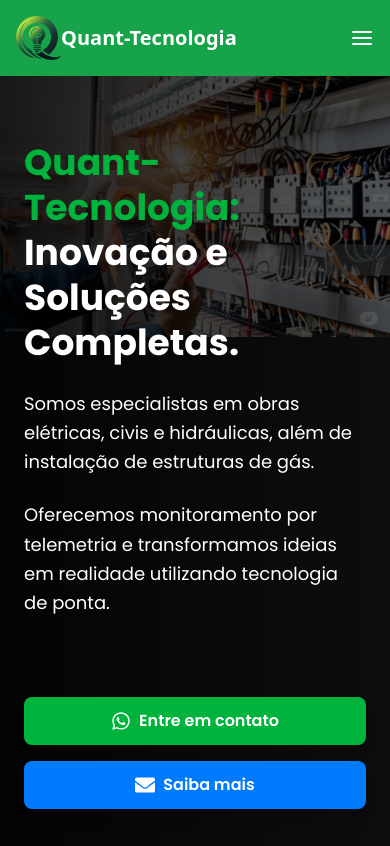
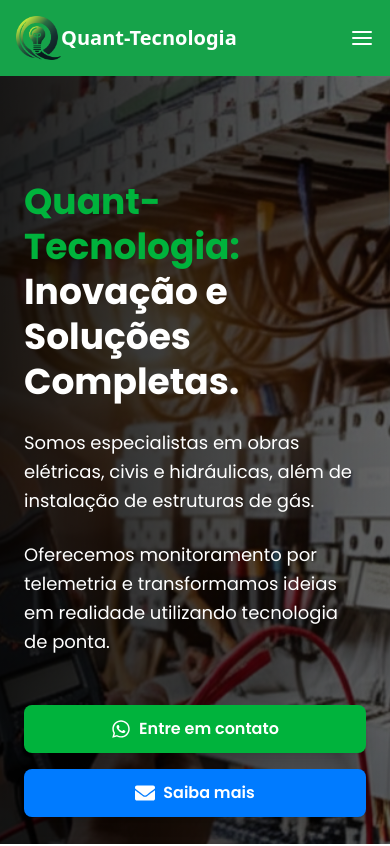
Before and after one commit to MatheusxMota/Quantnext, a Next.js app: page / in a window 390 px wide. Shown: the top 846 px of the page. Built offline with nearby package versions, Linux system fonts and the light colour scheme.

Commit message:
Fix: Responsividade da imagem Hero e otimização de imagem

```diff
--- a/src/app/components/AplicativoSection.tsx
+++ b/src/app/components/AplicativoSection.tsx
@@ -16,7 +16,7 @@
     "Alertas e Notificações Instantâneas",
     "Relatórios Analíticos Detalhados",
     "Acesso Remoto Seguro e Confiável",
-    "Integração Simples com Seus Sistemas",
+    "Integração com Sistemas",
     "Análise Preditiva e Histórico de Dados",
   ];
   const appImageSrc = "/app-mockup.png"; // Certifique-se de ter esta imagem em `public/images/`
--- a/src/app/components/HeroSection.tsx
+++ b/src/app/components/HeroSection.tsx
@@ -1,64 +1,49 @@
-
-import { FaWhatsapp, FaEnvelope } from "react-icons/fa";
+import { FaWhatsapp, FaEnvelope} from 'react-icons/fa';
 
 export default function HeroSection() {
-  // Links para o WhatsApp e E-mail com templates de mensagem/assunto
-  const whatsappLink =
-    "https://wa.me/5521986066603?text=Olá,%20gostaria%20de%20mais%20informações%20sobre%20seus%20serviços%20da%20Quant-Tecnologia.";
-  const emailLink =
-    "mailto:admin@quant-tecnologia.com.br?subject=Contato%20pelo%20site%20-%20Quant-Tecnologia&body=Olá,%20gostaria%20de%20mais%20informações%20sobre%20os%20serviços%20da%20Quant-Tecnologia.";
-
     return (
         <section className="relative w-full h-screen bg-quant-dark overflow-hidden font-poppins">
             {/* Imagem de Fundo com Overlay */}
             <div className="absolute inset-0">
-        <div className="opacity-80">
-          {" "}
-          {/* Wrapper div for opacity */}
                 <img
-            src="/hero-background.png" // O caminho deve ser relativo à pasta 'public'
+                    src="/hero-background.webp" // Caminho para sua imagem
                     alt="Background de equipamento elétrico"
-            style={{ objectFit: "cover", width: "100%", height: "100%" }} // Estilos para replicar 'layout="fill"'
+                    className="w-full h-full object-cover opacity-80"
                 />
-        </div>
                 <div className="absolute inset-0 bg-black/50"></div>
                 <div className="absolute inset-0 bg-gradient-to-r from-black/70 to-transparent"></div>
             </div>
 
             {/* Conteúdo do Hero */}
-      {/* Removi justify-center e adicionei pt-16 para controlar o espaçamento superior no celular */}
-      <div className="relative z-10 flex flex-col items-start h-full max-w-7xl mx-auto px-6 lg:px-8 pt-16 sm:pt-24 md:pt-32">
+            <div className="relative z-10 flex flex-col items-start justify-center h-full max-w-7xl mx-auto px-6 lg:px-8">
                 <div className="max-w-4xl">
                     <h1 className="text-quant-text-primary text-4xl sm:text-5xl lg:text-6xl font-extrabold leading-tight mb-6">
-            <span className="text-quant-green">Quant-Tecnologia:</span> Inovação
-            e Soluções Completas.
+                        <span className="text-quant-green">Quant-Tecnologia:</span> Inovação e Soluções Completas.
                     </h1>
                     <h2 className="text-quant-text-primary text-2xl sm:text-3xl lg:text-4xl font-medium leading-tight">
                         <p className="text-quant-text-primary text-lg sm:text-xl leading-relaxed max-w-2xl mb-6">
-              Somos especialistas em obras elétricas, civis e hidráulicas, além
-              de instalação de estruturas de gás.
+                            Somos especialistas em obras elétricas, civis e hidráulicas, além de instalação de estruturas de gás.
                         </p>
                         <p className="text-quant-text-primary text-lg sm:text-xl leading-relaxed max-w-2xl mb-12">
-              Oferecemos monitoramento por telemetria e transformamos ideias em
-              realidade utilizando tecnologia de ponta.
+                            Oferecemos monitoramento por telemetria e transformamos ideias em realidade utilizando tecnologia de ponta.
                         </p>
+
                     </h2>
 
-          <div className="flex flex-col sm:flex-row gap-4 w-full sm:w-auto py-8">
-            {/* Botão do WhatsApp */}
+
+
+
+                    <div className="flex flex-col sm:flex-row gap-4 w-full sm:w-auto">
                         <a
-              href={whatsappLink} // Link para o WhatsApp com mensagem pré-escrita
-              target="_blank" // Abre o link em uma nova aba
-              rel="noopener noreferrer" // Segurança para target="_blank"
+                            href="#contato"
                             className="w-full sm:w-auto px-4 py-3 md:px-8 md:py-3 bg-quant-green text-white font-semibold rounded-lg shadow-lg hover:bg-opacity-90 transition-all duration-300 text-base md:text-lg flex items-center justify-center gap-2"
                         >
                             <FaWhatsapp className="text-xl" />
                             Entre em contato
                         </a>
 
-            {/* Botão do E-mail */}
                         <a
-              href={emailLink} // Link para o E-mail com assunto e corpo pré-escritos
+                            href="#saiba-mais"
                             className="w-full sm:w-auto px-4 py-3 md:px-8 md:py-3 bg-quant-blue text-white font-semibold rounded-lg shadow-lg hover:bg-opacity-90 transition-all duration-300 text-base md:text-lg flex items-center justify-center gap-2"
                         >
                             <FaEnvelope className="text-xl" />
--- a/src/app/globals.css
+++ b/src/app/globals.css
@@ -2,19 +2,29 @@
 @tailwind components;
 @tailwind utilities;
 
+/* ADICIONE ESTAS REGRAS CSS ABAIXO */
+html, body {
+    height: 100%; /* Garante que body preencha a altura total do viewport */
+    width: 100%; /* Garante que body preencha a largura total do viewport */
+    margin: 0; /* Remove margens padrão do navegador */
+    padding: 0; /* Remove paddings padrão do navegador */
+    overflow-x: hidden; /* IMPEDE A ROLAGEM HORIZONTAL INDESEJADA */
+}
+
+/* Opcional, mas boa prática para garantir o modelo de caixa do CSS */
+*, *::before, *::after {
+    box-sizing: border-box;
+}
 
 .hover-shadow-green:hover {
     box-shadow: 0 10px 15px -3px rgba(13, 194, 71, 0.1), 0 4px 6px -2px rgba(9, 148, 16, 0.892);
 }
-
-
 
 @keyframes fadeIn {
     from {
         opacity: 0;
         transform: translateY(-10px);
     }
-
     to {
         opacity: 1;
         transform: translateY(0);
```
Also changed, not shown: public/hero-background.png (deleted), public/hero-background.webp (added). Lines whose indentation alone changed are shown as unchanged.
